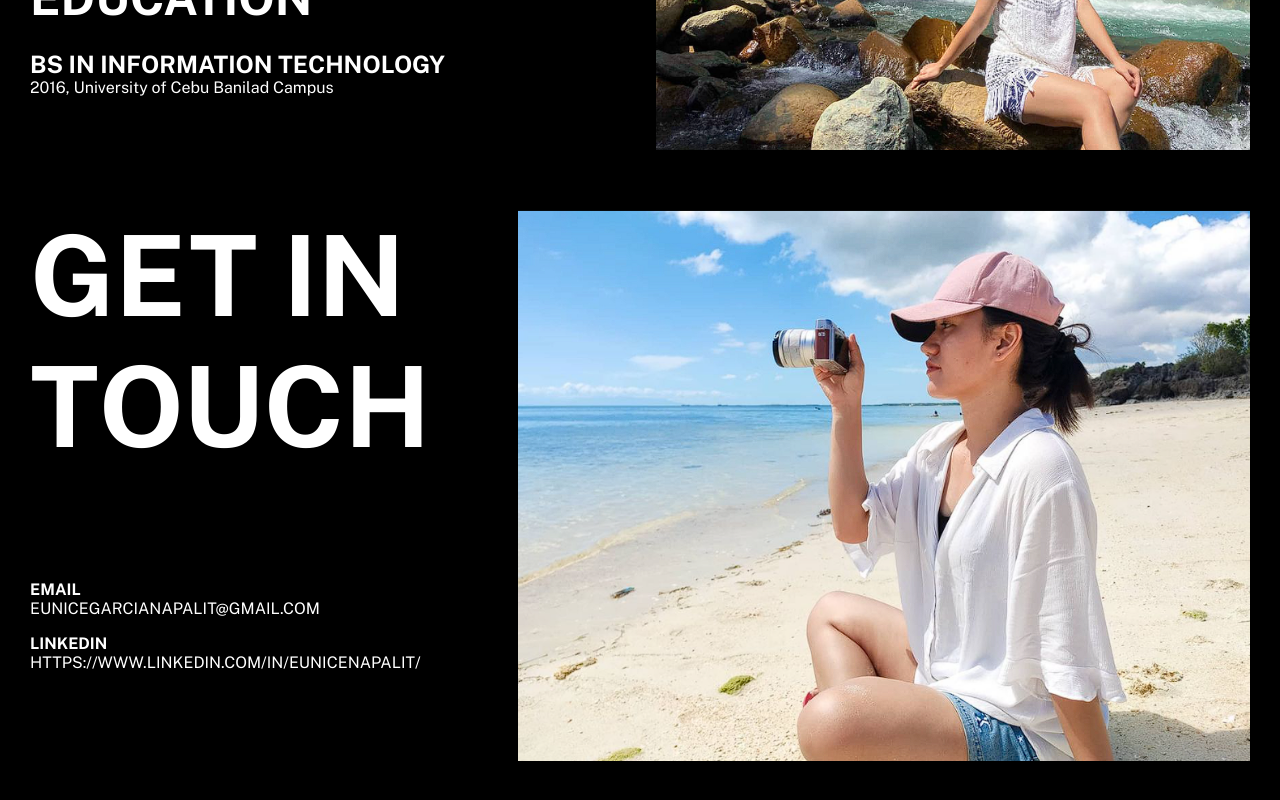
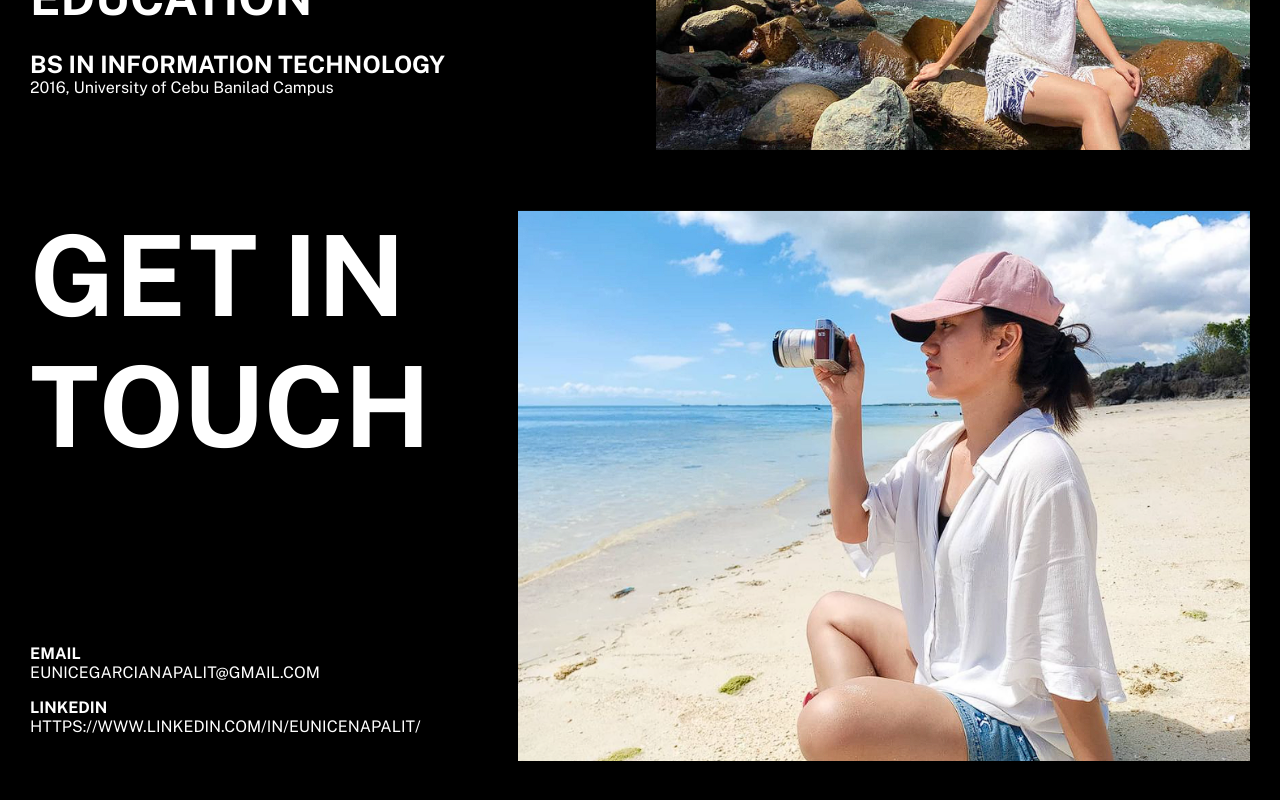
Before and after one commit to ornops/eunice-portfolio-website, a React (Create React App) app: page / in a window 1280 px wide. Shown: the part 2250-3050 px from the top of the page. Built offline with nearby package versions, Linux system fonts and the light colour scheme.

Commit message:
updated gap

```diff
--- a/src/components/contacts-section/contacts-section.scss
+++ b/src/components/contacts-section/contacts-section.scss
@@ -6,8 +6,7 @@
         // height: 100%;
         overflow: hidden;
         flex-direction: column;
-
-        // gap: 14em;
+        gap: 8em;
         .h1-container{
             height: 50%;
             h1{
```
